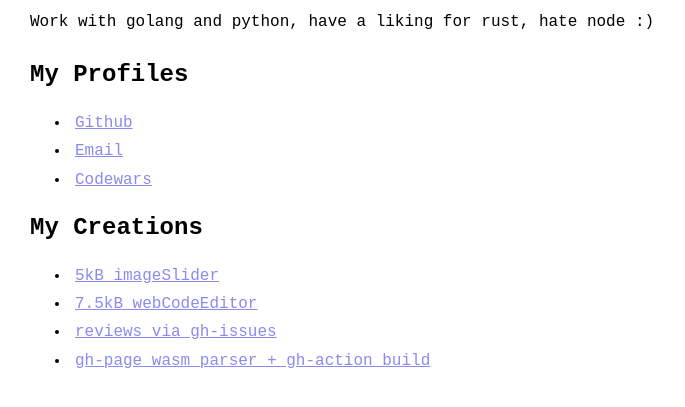
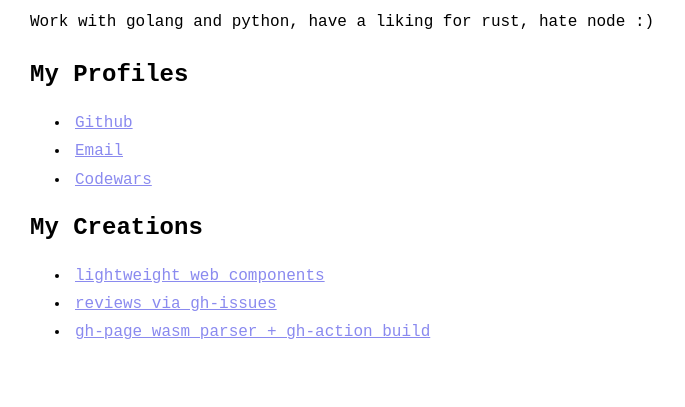
Before and after one commit to smir-ant/smir-ant.github.io, a plain HTML site: page index.html in a window 1280 px wide. Shown: the part 101-508 px from the top of the page, without its empty margins (0-685 px from the left). Drawn offline with Linux system fonts and the light colour scheme.

Commit message:
group webComponents

```diff
--- a/index.html
+++ b/index.html
@@ -7,7 +7,7 @@
     <title>smir-ant</title>
     <link rel="shortcut icon" href="favicon.ico" type="image/x-icon">
     <style>
-        /* чтобы dark reader не перекрашивал черный в серый 🤷 */
+        /* чтобы dark reader не перекрашивал черный в серый, meh */
         html {
             background-color: var(--color-bg);
         }
@@ -69,8 +69,7 @@
 
     <h2>My Creations</h2>
     <ul>
-        <li><a href="https://github.com/smir-ant/imageSlider">5kB imageSlider</a></li>
-        <li><a href="https://github.com/smir-ant/simpleWebCodeEditor">7.5kB webCodeEditor</a></li>
+        <li><a href="https://github.com/stars/smir-ant/lists/%F0%9D%95%8E%F0%9D%95%96%F0%9D%95%93-%E2%84%82%F0%9D%95%A0%F0%9D%95%9E%F0%9D%95%A1%F0%9D%95%A0%F0%9D%95%9F%F0%9D%95%96%F0%9D%95%9F%F0%9D%95%A5%F0%9D%95%A4">lightweight web components</a></li>
         <li><a href="https://github.com/smir-ant/reviews/issues">reviews via gh-issues</a></li>
         <li><a href="https://github.com/smir-ant/wasm_parser?tab=readme-ov-file">gh-page wasm parser + gh-action build</a></li>
     </ul>
```
